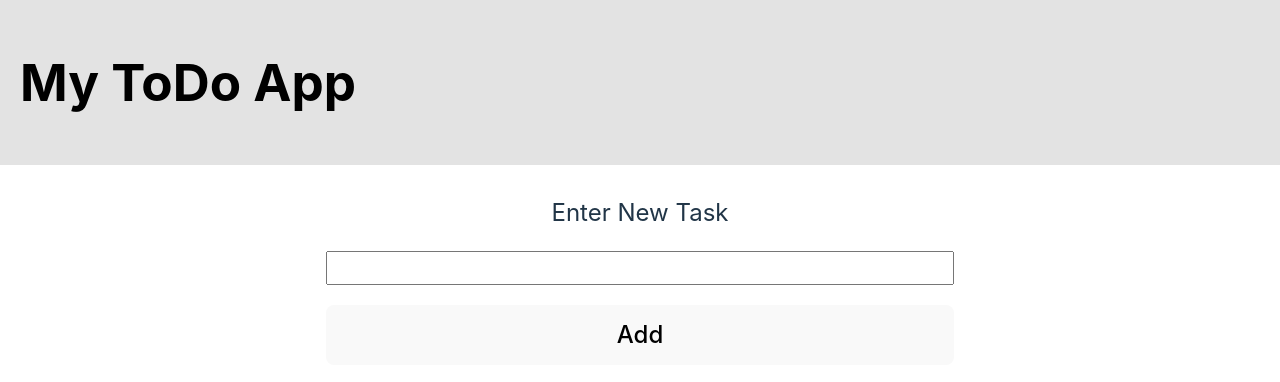
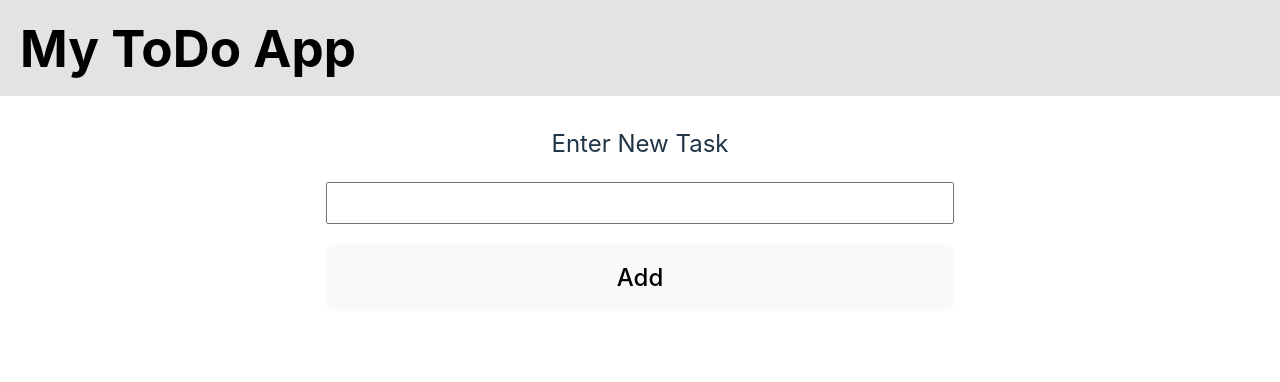
Before and after one commit to Junior-dev-Track/16-react-todolist-samuel-villa, a React (Vite) app: page / in a window 1280 px wide. Shown: the top 382 px of the page. Built offline with nearby package versions, Linux system fonts and the light colour scheme.

Commit message:
[ADD] reset css

```diff
--- a/src/scss/_reset.scss
+++ b/src/scss/_reset.scss
@@ -0,0 +1,46 @@
+/*
+  1. Use a more-intuitive box-sizing model.
+*/
+*, *::before, *::after {
+    box-sizing: border-box;
+  }
+  /*
+    2. Remove default margin
+  */
+  * {
+    margin: 0;
+  }
+  /*
+    Typographic tweaks!
+    3. Add accessible line-height
+    4. Improve text rendering
+  */
+  body {
+    line-height: 1.5;
+    -webkit-font-smoothing: antialiased;
+  }
+  /*
+    5. Improve media defaults
+  */
+  img, picture, video, canvas, svg {
+    display: block;
+    max-width: 100%;
+  }
+  /*
+    6. Remove built-in form typography styles
+  */
+  input, button, textarea, select {
+    font: inherit;
+  }
+  /*
+    7. Avoid text overflows
+  */
+  p, h1, h2, h3, h4, h5, h6 {
+    overflow-wrap: break-word;
+  }
+  /*
+    8. Create a root stacking context
+  */
+  #root, #__next {
+    isolation: isolate;
+  }
```
